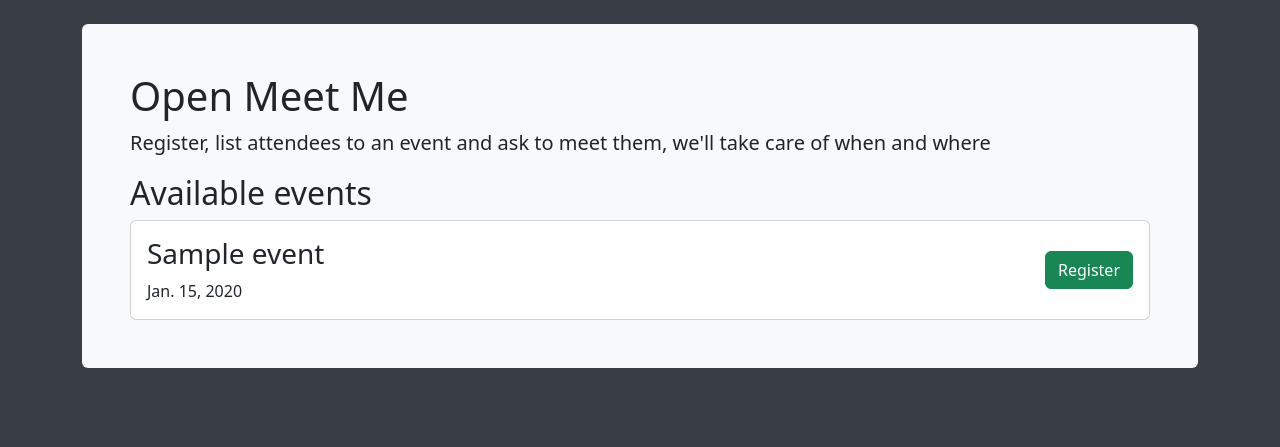
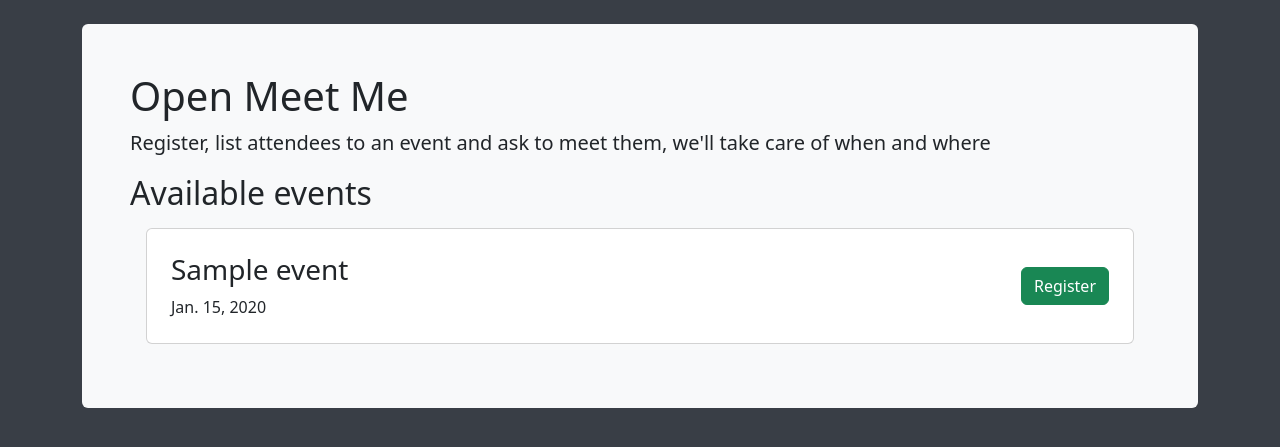
Before and after one commit to icovada/open-meetme-tool, a Django app: page / in a window 1280 px wide. Shown: the part 58-505 px from the top of the page. Run offline with Django 4.2, Linux system fonts and the light colour scheme; tables that the repository leaves empty hold one stand-in row (values such as "Sample post").

Commit message:
More space around the cards

```diff
--- a/meetme/meetme_app/templates/meetme_app/index.html
+++ b/meetme/meetme_app/templates/meetme_app/index.html
@@ -7,7 +7,7 @@
     <p class="lead">Register, list attendees to an event and ask to meet them, we'll take care of when and where</p>
     <h2>Available events</h2>
     {% for event in events %}
-    <div class="card">
+    <div class="card p-2 m-3">
       <div class="card-body d-flex">
         <div class="me-auto">
           <h3 class="card-title">{{event.name}}</h3>
```
